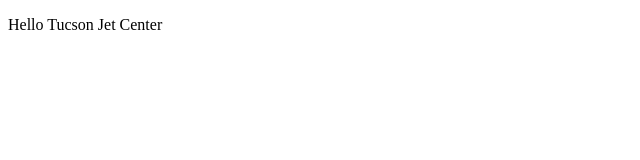
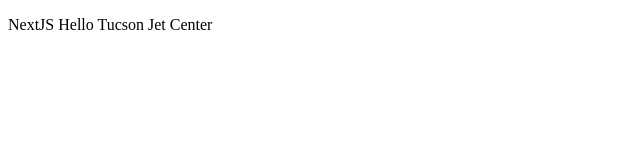
Before and after one commit to LawJolla/tucson-jet-center, a Next.js app: page / in a window 1280 px wide. Shown: the top 160 px of the page, without its empty margins (0-640 px from the left). Built offline with nearby package versions, Linux system fonts and the light colour scheme.

Commit message:
First build

```diff
--- /dev/null
+++ b/now.json
@@ -0,0 +1,5 @@
+
+{
+  "type": "static",
+  "public": true
+}
--- a/package.json
+++ b/package.json
@@ -6,7 +6,8 @@
   "scripts": {
     "dev": "next",
     "build": "next build",
-    "start": "next start"
+    "start": "next start",
+    "export": "next export"
   },
   "author": "Dennis Walsh",
   "license": "ISC",
--- a/pages/index.js
+++ b/pages/index.js
@@ -1,6 +1,6 @@
 const Index = () => (
   <div>
-    <p>Hello Tucson Jet Center</p>
+    <p>NextJS Hello Tucson Jet Center</p>
   </div>
 )
 
```
Also changed, not shown: 2 other files (tests, documents, lock files or other folders).
